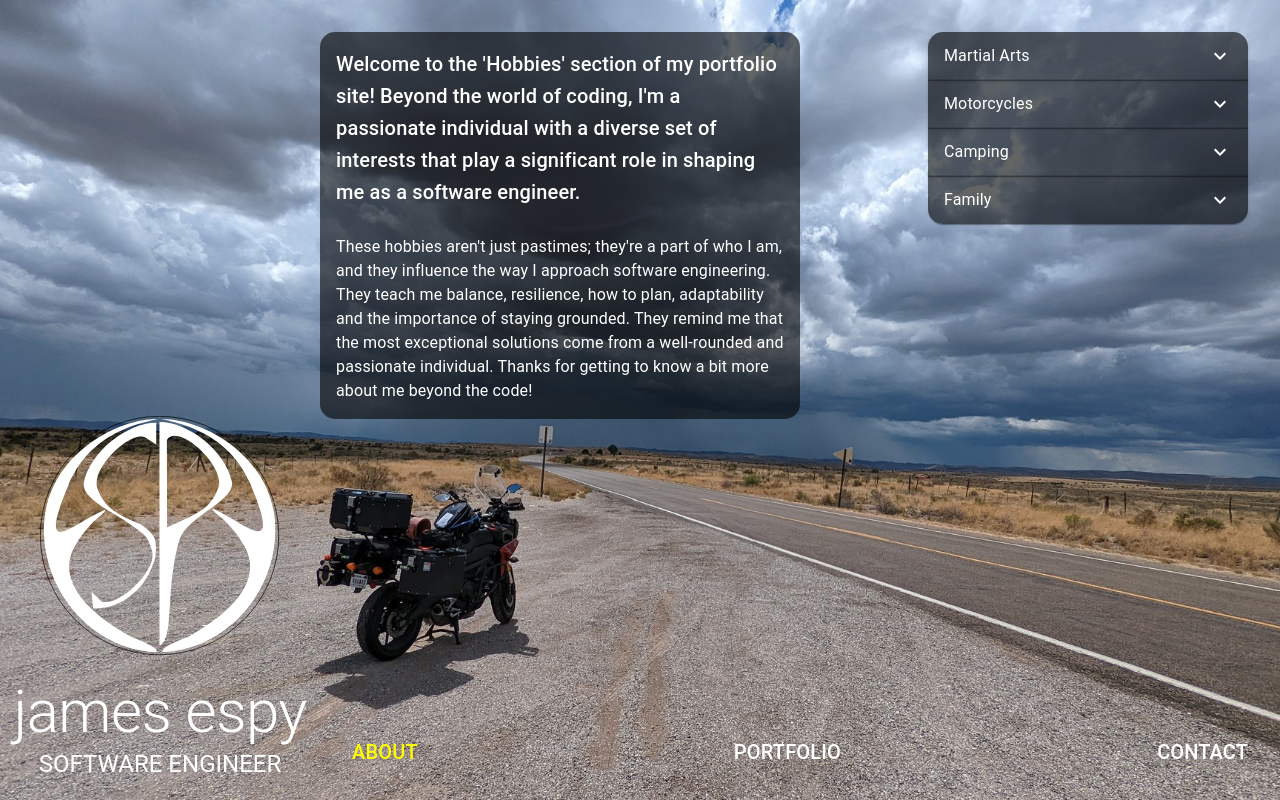
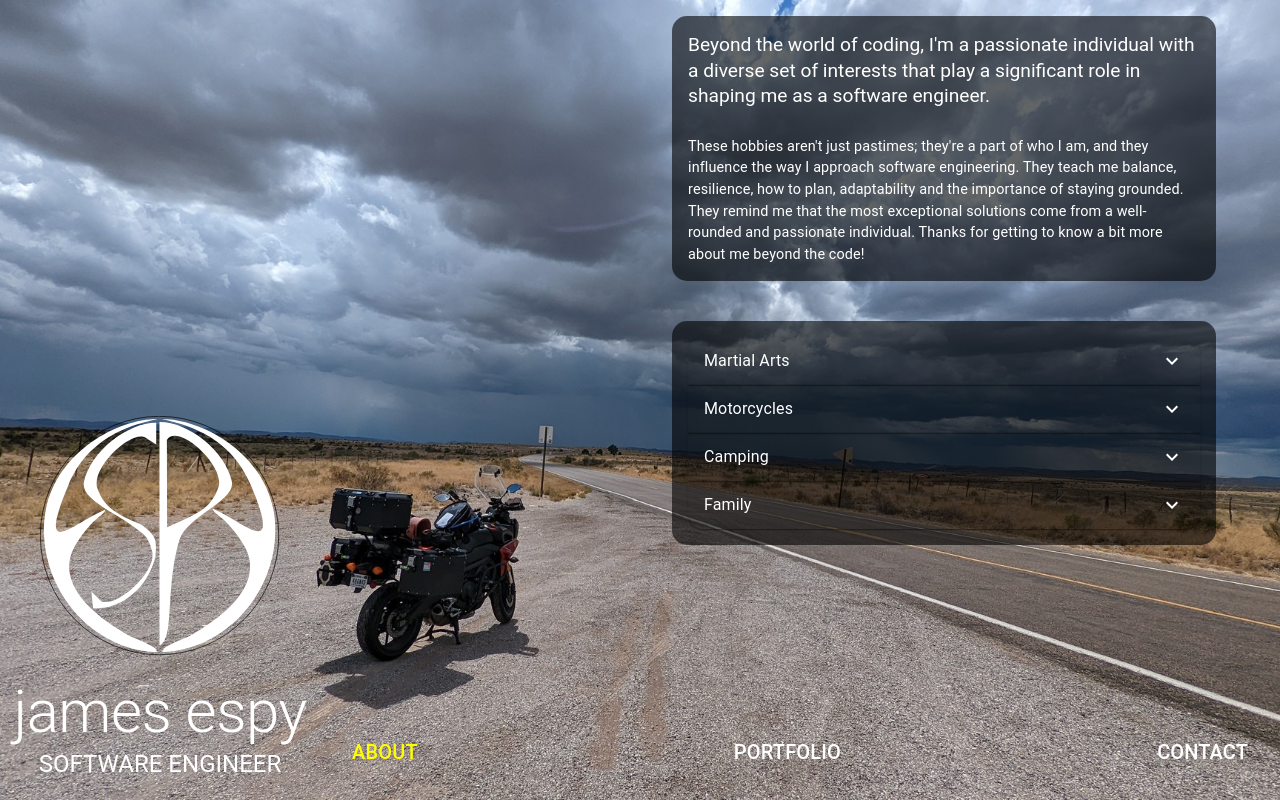
Before and after one commit to jespy2/ewd-site, a React (Create React App) app: page /about in a window 1280 px wide. Built offline with nearby package versions, Linux system fonts and the light colour scheme.

Commit message:
updated styles to flex on about page

```diff
--- a/src/pages/about/About.module.scss
+++ b/src/pages/about/About.module.scss
@@ -13,15 +13,21 @@
   -o-animation: fadeIn .5s;
   -ms-animation: fadeIn .5s;
 
+  .aboutSubContainer {
+    position: absolute;
+    top: 42vh;
+    right: 5vw;
+    transform: translateY(-50%);
+    height: 80vh;
+    display: flex;
+    flex-direction: column-reverse;
+    justify-content: start;
+
     .aboutInfoContainer {
-    position: absolute;
-    top: 2rem;
-    left: 25%;
       height: fit-content;
-    width: 35vw;
+      width: 40vw;
       text-align: left;
       border-radius: 15px;
-    margin: 0 auto;
       font-size: 1.5rem;
       background-color: rgb(0,0,0,.6);
       color: white;
@@ -34,10 +40,6 @@
     }
 
     .aboutReadMoreContainer {
-    position: absolute;
-    top: 50%;
-    left: 50%;
-    transform: translate(-50% , -50%);
       margin: .5rem auto;
       padding: 1rem;
       width: 85%;
@@ -56,21 +58,22 @@
     }
 
     .aboutReadMoreButtonContainer {
-    position: absolute;
-    bottom: 0;
       height: 3rem;
       width: 85%;
       padding: 3px;
       }
 
     .aboutReadMoreButton {
-    position: absolute;
-    right: 0;
+      // position: absolute;
+      // right: 0;
       bottom: .75rem;
       background-color: grey;
       color: black;
       padding: 3px;
       border-radius: 5px;
+      }
+
+
   }
 
   @keyframes fadeIn {
@@ -99,23 +102,42 @@
   }
 }
 
-@media screen and (max-width: 1200px) {
+//  LANDSCAPE
+@media screen and (orientation: landscape)  {
+  @media screen and (max-width: 1300px) {
     .aboutContainer {
       .aboutInfoContainer {
-      top: 2rem;
-      left: 5rem;
-      height: fit-content;
-      width: 48vw;
+        h5 {
+          font-size: 1.2rem;
+        }
+        p {
+          font-size: .9rem;
+        }
       }
     }
   }
 
-@media screen and (max-width: 900px) and (orientation: landscape) {
+  @media screen and (max-width: 1200px ) {
     .aboutContainer {
       .aboutInfoContainer {
-      top: 2rem;
-      left: 1rem;
+        h5 {
+          font-size: 1.2rem;
+        }
+        p {
+          font-size: .9rem;
+        }
+      }
+    }
+  }
+
+  @media screen and (max-width: 900px) {
+    .aboutContainer {
+      .aboutInfoContainer {
         height: 10rem;
+
+        br {
+          display: none;
+        }
         .aboutInfoText {
           height: 100%;
           margin-bottom: 5px;
@@ -125,60 +147,52 @@
     }
   }
 
-@media screen and (max-width: 800px) and (orientation: portrait) {
+  @media screen and (max-height: 430px) {
     .aboutContainer {
       .aboutInfoContainer {
-      top: 2rem;
-      left: 1rem;
-      height: 20rem;
+        width: 50vw !important;
+        padding: 5px !important;
+
+        br {
+          display: none;
+        }
         .aboutInfoText {
           height: 100%;
           margin-bottom: 5px;
           overflow: scroll;
+          padding: .5rem;
+        }
       }
     }
   }
 }
 
-@media screen and (max-height: 430px) and (orientation: landscape) {
 
+//  PORTRAIT
+@media screen and (orientation: portrait) {
+  @media screen and (max-width: 700px){
     .aboutContainer {
+      .aboutSubContainer {
+        top: 42vh;
+        right: unset;
+        left: 50%;
+        transform: translate(-50%, -50%);
+        width: 90vw;
+
         .aboutInfoContainer {
-      position: absolute;
-      height: 45vh;
-      width: 45vw;
-      top: 2vh;
-      left: 15vw;
-      background-color: rgb(0,0,0,.4);
+          width: unset;
+          height: fit-content;
 
-      .aboutInfoText {
-        height: 100%;
-        margin-bottom: 5px;
-        overflow: scroll;
+          br {
+            display: none;
+          }
+        }
+        .aboutReadMoreContainer {
+          margin: unset;
+          width: unset;
+          height: fit-content;
         }
       }
     }
   }
-
-@media screen and (max-width: 700px) {
-  .aboutContainer {
-    .aboutInfoContainer {
-      width: 15rem;
 }
-  }
-}
-
-@media screen and (max-width: 600px) {
-  .aboutContainer {
-    .aboutInfoContainer {
-      top: 60%;
-      left: 50%;
-      transform: translate(-50%, -50%);
-      margin: .5rem auto;
-      height: 55vh;
-      width: 85%;
-      font-size: 1.5rem;
-      padding: 1rem;
-    }
-  }
-}
--- a/src/pages/about/About.tsx
+++ b/src/pages/about/About.tsx
@@ -15,20 +15,21 @@ export const About = () => {
 
 	return (
 		<div className={styles.aboutContainer}>
+			<Box className={styles.aboutSubContainer} >
 			<HobbiesAccordian setInfoHidden={setInfoHidden} />
 			{(!screenIsSmall || showMore) &&
 				<Box
 					className={styles.aboutInfoContainer}
-					sx={{ display: infoHidden && screenIsSmall ? "none" : "block" }}
+					sx={{ display: infoHidden ? "none" : "block" }}
 				>
 					<Box className={styles.aboutInfoText}>
-						<Typography variant='h6' display='block'>
-							Welcome to the 'Hobbies' section of my portfolio site! Beyond the
+						<Typography variant='h5' display='block'>
+							Beyond the
 							world of coding, I'm a passionate individual with a diverse set of
 							interests that play a significant role in shaping me as a software
 							engineer.
 						</Typography>
-						<br />
+						<br className={styles.aboutInfoTextbreak} />
 						<Typography variant='body1'>
 							These hobbies aren't just pastimes; they're a part of who I am,
 							and they influence the way I approach software engineering. They
@@ -71,7 +72,8 @@ export const About = () => {
 						</Box>
 					</Box>
 				</Box>
-			)}
+				)}
+				</Box>
 			<Footer page='about' />
 		</div>
 	);
--- a/src/pages/about/hobbies-accordian/Accordian.tsx
+++ b/src/pages/about/hobbies-accordian/Accordian.tsx
@@ -42,7 +42,10 @@ export const Accordian = ({setInfoHidden}: {setInfoHidden: Dispatch<SetStateActi
 				<AccordionDetails>
 					<Card className={styles.hobbiesCard}>
             <CardMedia
-              sx={{ height: item.title === 'Martial Arts' ? 200 : 140 }}
+								sx={{
+									height: item.title === 'Martial Arts' ? "30vh" : "30vh",
+									backgroundPosition: item.title === 'Martial Arts' ? "unset" : "center"
+								}}
               image={item.image}
               title={item.imagetitle}
             />
--- a/src/pages/about/hobbies-accordian/HobbiesAccordian.module.scss
+++ b/src/pages/about/hobbies-accordian/HobbiesAccordian.module.scss
@@ -1,8 +1,7 @@
 .hobbiesAccordianContainer {
-  width: 20rem;
-  position: absolute;
-  top: 2rem;
-  right: 2rem;
+  width: 40vw;
+  margin-top: 5vh;
+  padding: 1rem;
   background-color: rgb(0,0,0,.6);
   border-radius: 15px;
   z-index: 50;
@@ -22,7 +21,7 @@
     }
 
     .accordianItemContent {
-      height: 8rem;
+      height: 10vh;
       overflow: scroll;
     }
   }
@@ -69,15 +68,34 @@
   }
 }
 
-@media screen and (max-width: 1200px) {
-
+//  LANDSCAPE
+@media screen and (orientation: landscape) {
+  @media screen and (max-width: 1300px) {
+    .hobbiesAccordianContainer {
+      .HobbiesAccordianItem {
+        .hobbiesCard > [role = "img"] {
+          height: 27vh;
+        }
+        .accordianItemContent {
+          height: 15vh;
+          p {
+            font-size: .8rem;}
+        }
+      }
+    }
   }
 
-@media screen and (max-width: 900px) {
+  @media screen and (max-height: 650px) {
+      .HobbiesAccordianItem > [role = "button"] {
+        min-height: unset;
+        height: 2rem;
+        overflow: scroll;
+      }
+    }
+
+    @media screen and (max-width: 600px) {
       .hobbiesAccordianContainer {
-    width: 18rem;
-    top: 2rem;
-    right: 1rem;
+        width: 90%;
         z-index: 50;
 
         .HobbiesAccordianItem {
@@ -89,25 +107,45 @@
       }
     }
 
-@media screen and (max-height: 430px) and (orientation: landscape) {
+    @media screen and (max-height: 430px) {
       .hobbiesAccordianContainer {
-    width: 30vw;
-    top: 2vh;
-    right: 1%;
-    z-index: 50;
-    background-color: rgb(0,0,0,.4);
+        width: 50vw;
+        padding: 5px;
+
+        .HobbiesAccordianItem {
+          height: fit-content;
+          .hobbiesCard > [role = "img"] {
+            height: 30vh;
+          }
+          [role = "button"]  {
+            min-height: unset;
+            height: 7vh;
+          }
+          .accordianItemContent {
+            height: 10vh;
+            p {
+              font-size: .8rem;}
+          }
+        }
+      }
     }
   }
 
-@media screen and (max-width: 600px) {
+//  PORTRAIT
+@media screen and (orientation: portrait) {
+  @media screen and (max-width: 700px) {
     .hobbiesAccordianContainer {
-    width: 90%;
-    top: 1rem;
-    left: 50%;
-    transform: translateX(-50%);
+      width: unset;
       z-index: 50;
 
       .HobbiesAccordianItem {
+        .hobbiesCard > [role = "img"] {
+          height: 20vh;
+        }
+        [role = "button"]  {
+          min-height: unset;
+          height: 5vh;
+        }
         .accordianItemContent {
           height: 8rem;
           overflow: scroll;
@@ -115,3 +153,4 @@
       }
     }
   }
+}
```
Lines whose indentation alone changed are shown as unchanged.
